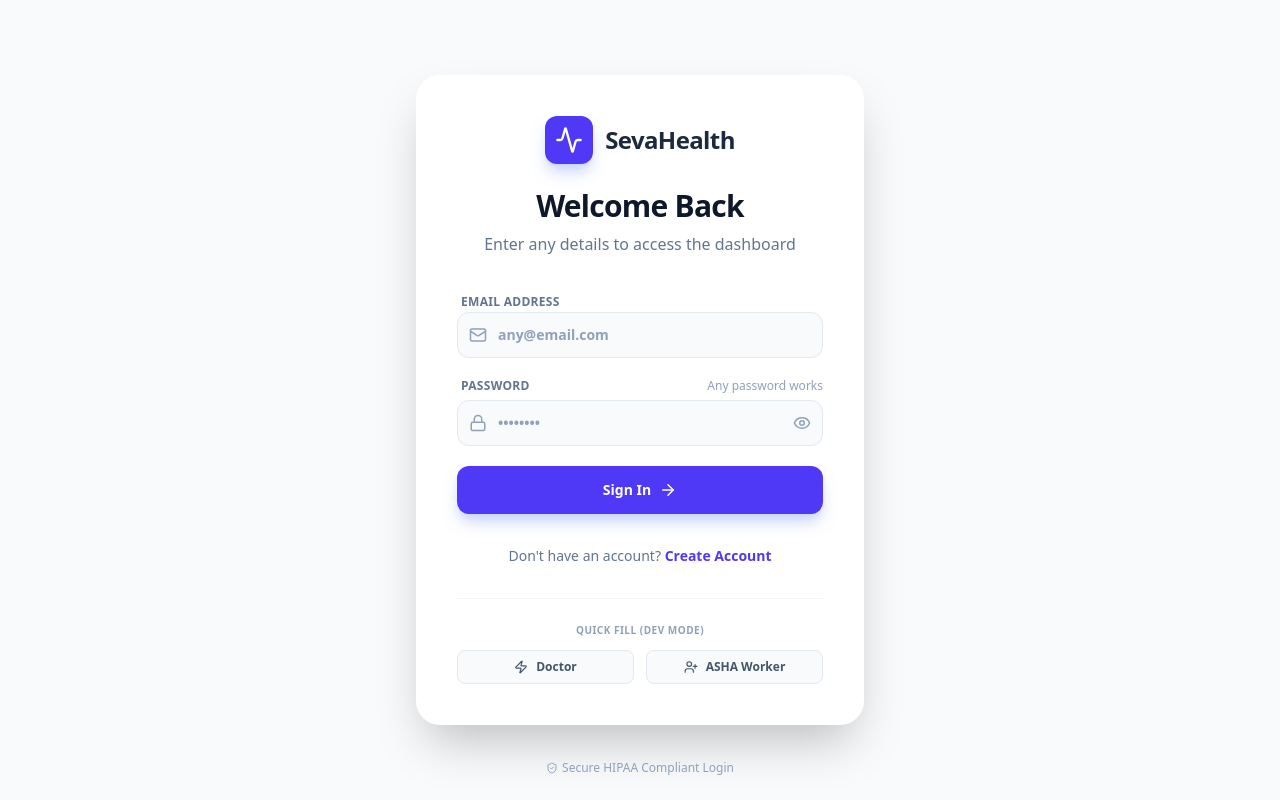
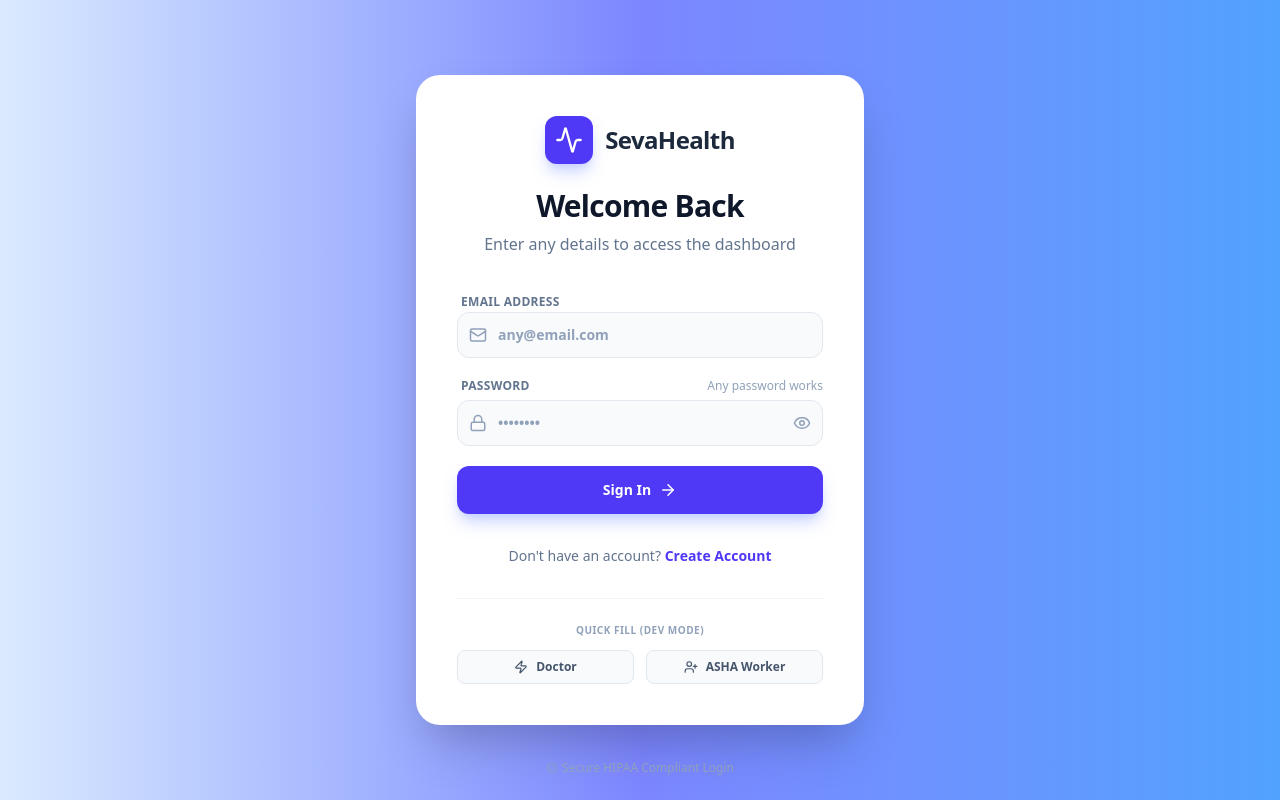
Before and after one commit to PiyushDhadse/SevaHealth---Build.exe, a Next.js app in the folder sevahealth/: page /login in a window 1280 px wide. Built offline with nearby package versions, Linux system fonts and the light colour scheme; no server answers.

Commit message:
Registration and login page fixed

```diff
--- a/sevahealth/package.json
+++ b/sevahealth/package.json
@@ -14,6 +14,7 @@
     "@supabase/supabase-js": "^2.90.1",
     "class-variance-authority": "^0.7.1",
     "clsx": "^2.1.1",
+    "leaflet": "^1.9.4",
     "lucide": "^0.562.0",
     "lucide-react": "^0.562.0",
     "next": "16.1.3",
--- a/sevahealth/src/app/dashboard/patients/page.js
+++ b/sevahealth/src/app/dashboard/patients/page.js
@@ -14,7 +14,7 @@ import {
   User,
   Activity,
 } from "lucide-react";
-import AddPatientModal from "@/src/app/dashboard/patients/AddPatientModal";
+import AddPatientModal from "@/src/app/dashboard/patients/AddpatientModal";
 import PatientDetails from "@/src/app/dashboard/patients/PatientDetails";
 
 // --- ROBUST MOCK DATA ---
--- a/sevahealth/src/app/login/page.js
+++ b/sevahealth/src/app/login/page.js
@@ -96,9 +96,9 @@ export default function LoginPage() {
   };
 
   return (
-    <div className="min-h-screen bg-slate-50 flex items-center justify-center p-4 md:p-6 relative overflow-hidden">
+    <div className="min-h-screen bg-gradient-to-r from-blue-100 via-indigo-400 to-blue-400 flex items-center justify-center p-4 md:p-6 relative overflow-hidden">
       {/* Background Decor */}
-      <div className="absolute top-0 left-0 w-full h-96 bg-gradient-to-b from-indigo-600 to-slate-50 -z-10" />
+      <div className="absolute top-0 left-0 w-full h-96 bg-gradient-to-b from-indigo-600 to-blue-600 -z-10" />
 
       <div className="w-full max-w-md bg-white rounded-3xl shadow-2xl border border-white/50 p-8 md:p-10 animate-in fade-in zoom-in-95 duration-300">
         {/* Header Section */}
--- a/sevahealth/src/app/register/page.js
+++ b/sevahealth/src/app/register/page.js
@@ -125,7 +125,7 @@ export default function RegisterPage() {
   };
 
   return (
-    <div className="min-h-screen bg-slate-50 flex items-center justify-center p-4 md:p-8 relative overflow-hidden">
+    <div className="min-h-screen bg-gradient-to-r from-blue-100 via-indigo-400 to-blue-400 flex items-center justify-center p-4 md:p-8 relative overflow-hidden">
       {/* Background Decor */}
       <div className="absolute top-0 left-0 w-full h-[500px] bg-gradient-to-br from-indigo-600 to-slate-50 -z-10" />
 
```
Also changed, not shown: 1 other file (tests, documents, lock files or other folders).
